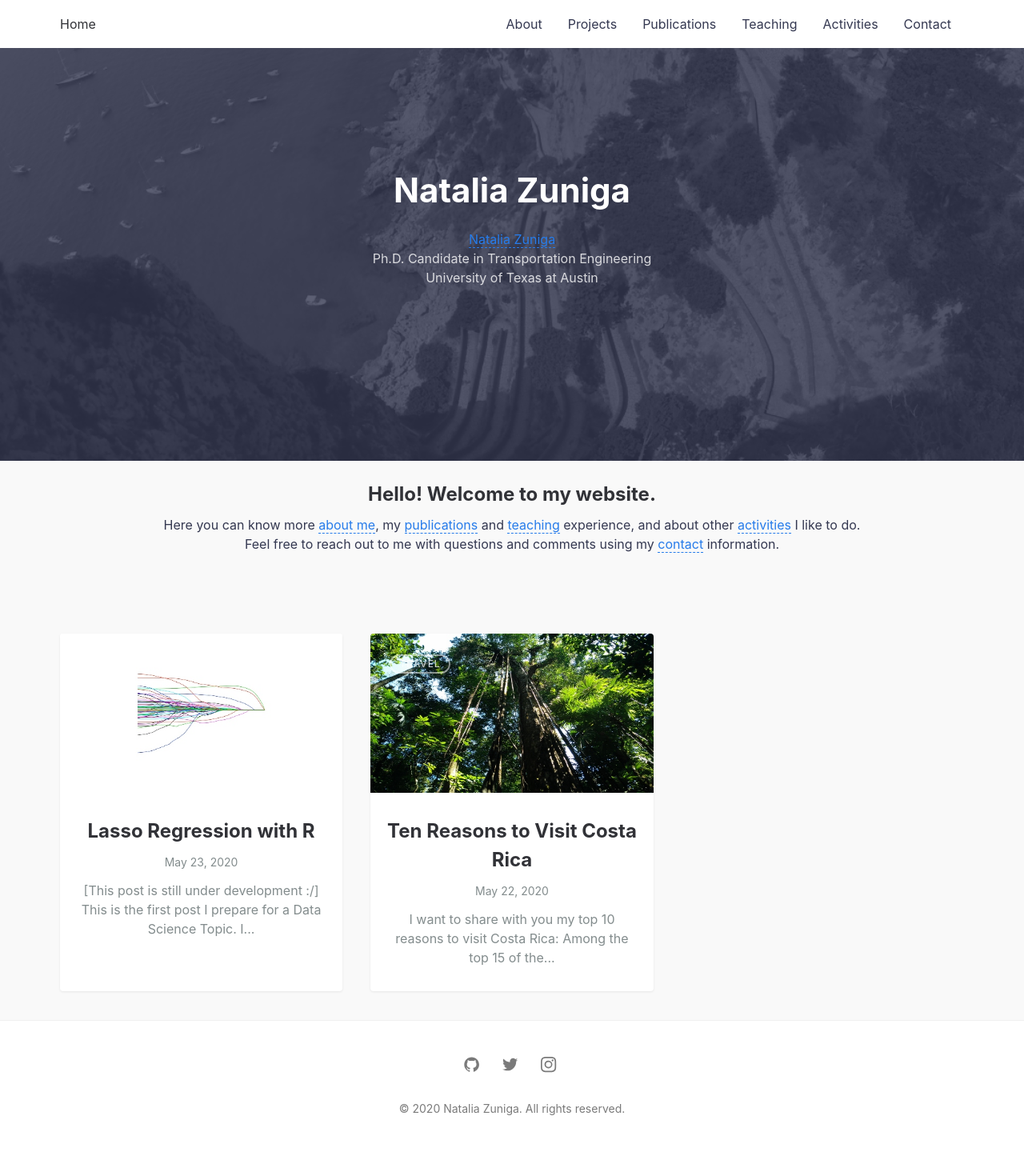
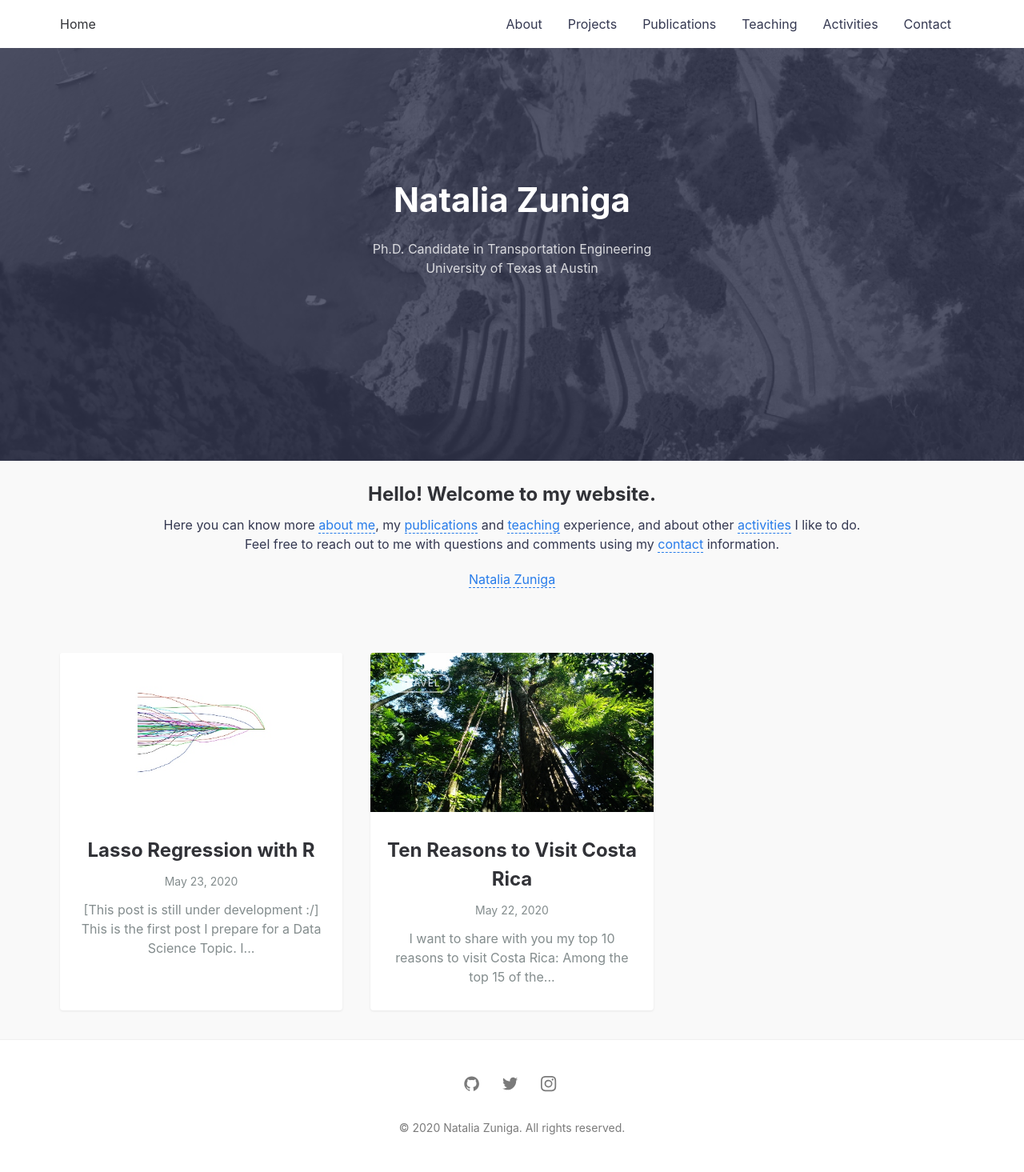
Before and after one commit to nzunigag/nzunigag.github.io, a Jekyll site: the page built from index.md, in a window 1280 px wide. Shown: the whole page at 80% size. Built offline with Jekyll 4.4.1, drawn with Linux system fonts in a browser that asks for light colours; comment, search, counter and statistics services are not loaded; before the commit the page ends 1441 px from its top, so only the background shows below that.

Commit message:
Update default.html

```diff
--- a/_layouts/default.html
+++ b/_layouts/default.html
@@ -22,8 +22,6 @@ layout: compress
     <div class="hero lazyload" data-bg="{{site.url}}/assets/img/main.jpg">
       <div class="hero__wrap">
         <h1 class="hero__title">{{ site.title | escape }}</h1>
-        <script type="text/javascript" src="https://platform.linkedin.com/badges/js/profile.js" async defer></script>
-        <div class="LI-profile-badge"  data-version="v1" data-size="medium" data-locale="en_US" data-type="horizontal" data-theme="light" data-vanity="nzunigag"><a class="LI-simple-link" href='https://www.linkedin.com/in/nzunigag?trk=profile-badge'>Natalia Zuniga</a></div>
         <p class="hero__meta">{{ site.tagline }}</p>
         </div>
     </div>
@@ -42,6 +40,8 @@ layout: compress
               Feel free to reach out to me with questions and comments using my
               <a href="https://nzunigag.github.io/contact/">contact</a> information.
             </p>
+            <script type="text/javascript" src="https://platform.linkedin.com/badges/js/profile.js" async defer></script>
+            <div class="LI-profile-badge"  data-version="v1" data-size="medium" data-locale="en_US" data-type="horizontal" data-theme="light" data-vanity="nzunigag"><a class="LI-simple-link" href='https://www.linkedin.com/in/nzunigag?trk=profile-badge'>Natalia Zuniga</a></div>
           <div class="post-list" itemscope="" itemtype="http://schema.org/Blog">
 
             {% for post in site.posts %}
```
